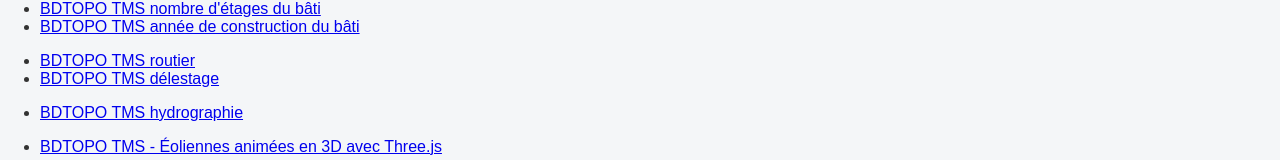
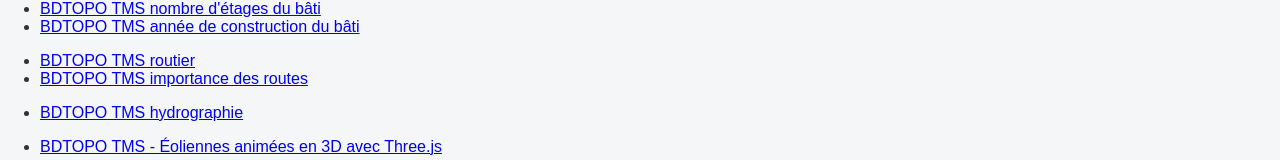
Before and after one commit to SylvainH59/Carto, a plain HTML site: page projets.html in a window 1280 px wide. Shown: the part 454-614 px from the top of the page. Drawn offline with Linux system fonts and the light colour scheme.

Commit message:
Update projets.html

```diff
--- a/projets.html
+++ b/projets.html
@@ -44,7 +44,7 @@
 
       <ul>
         <li><a href="projets/tuiles-vectorielles/tms_ign009/" target="_blank" rel="noopener noreferrer">BDTOPO TMS routier</a></li>
-        <li><a href="projets/tuiles-vectorielles/tms_ign010/" target="_blank" rel="noopener noreferrer">BDTOPO TMS délestage</a></li>
+        <li><a href="projets/tuiles-vectorielles/tms_ign010/" target="_blank" rel="noopener noreferrer">BDTOPO TMS importance des routes</a></li>
       </ul>
 
       <ul>
```
